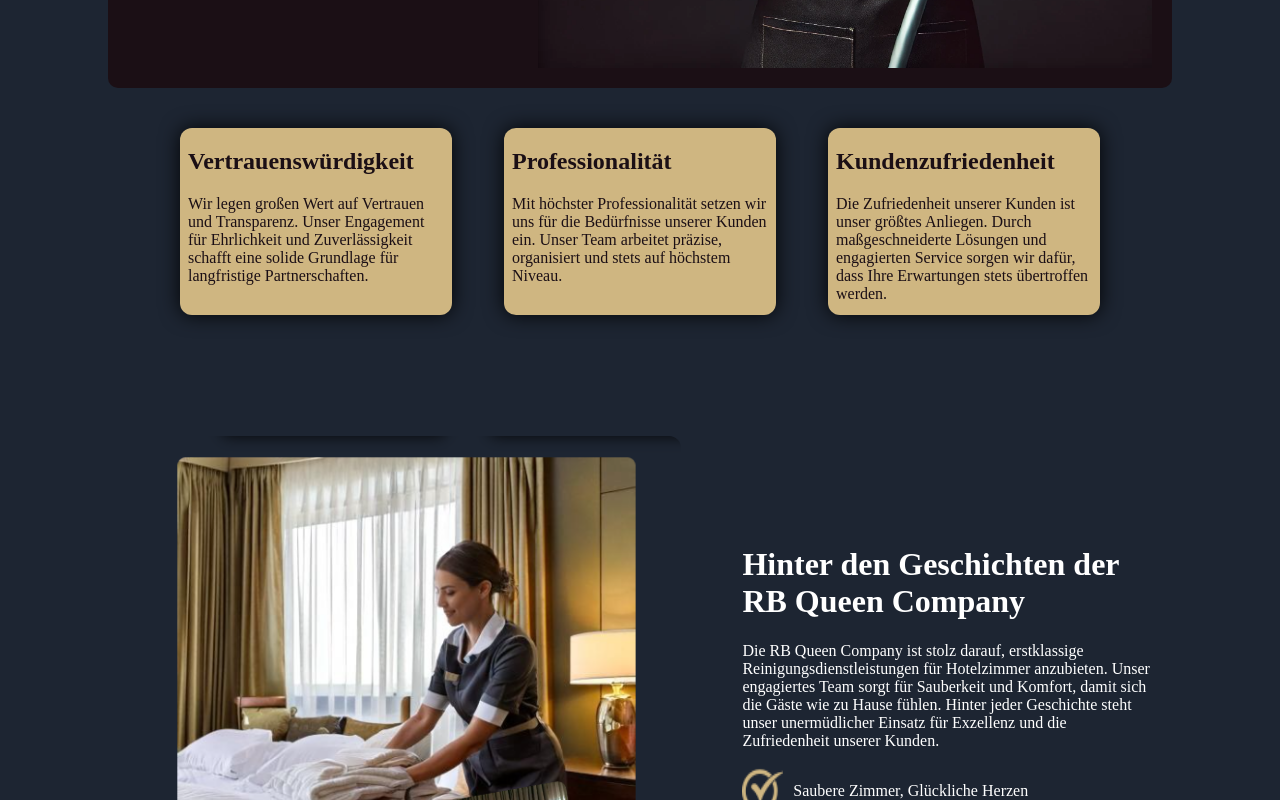
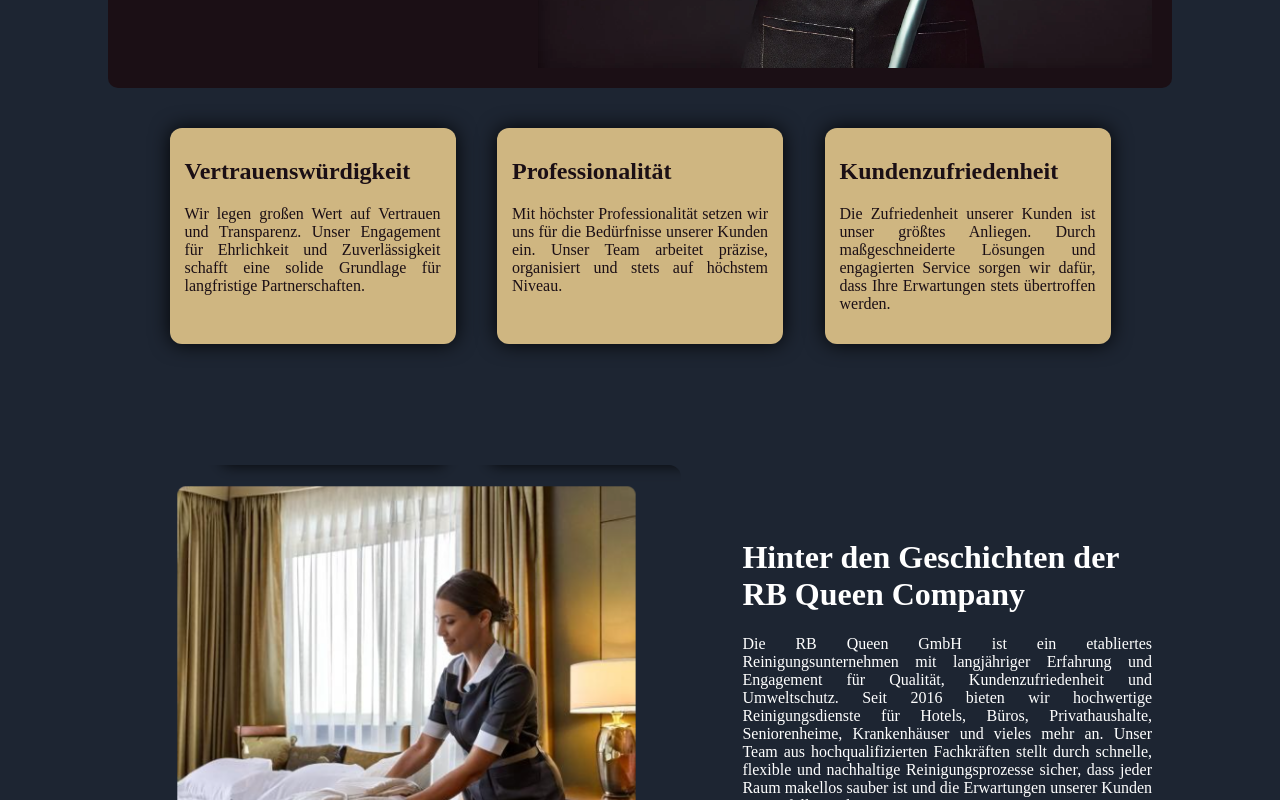
Before and after one commit to Yousef-khezri/RB-Queen, a React (Create React App) app: page / in a window 1280 px wide. Shown: the part 740-1540 px from the top of the page. Built offline with nearby package versions, Linux system fonts and the light colour scheme.

Commit message:
sixth commit

```diff
--- a/src/component/Main.css
+++ b/src/component/Main.css
@@ -85,11 +85,12 @@
 
 .item-qualities {
     width: 25%;
-    min-height: 177px;
+    /* min-width: 309px; */
+    min-height: 206px;
     background-color: #cfb681;
     color: #1b0f15;
-    padding: 0 8px;
-    padding-bottom: 10px;
+    padding: 0 15px;
+    padding-top: 10px;
     border-radius: 12px;
     box-shadow: 0 0 20px rgba(0, 0, 0, 0.9);
     cursor: pointer;
@@ -97,6 +98,10 @@
     opacity: 0; /* مخفی بودن در ابتدا */
     transform: scale(0.8);
     transition: transform 0.6s ease, opacity 0.6s ease;
+}
+
+.item-qualities p {
+    text-align: justify;
 }
 
 .item-qualities.left {
@@ -157,6 +162,10 @@
     gap: 10px;
 }
 
+.about-right p {
+    text-align: justify;
+}
+
 .item-about .item-checked {
     width: 10%;
 }
--- a/src/component/Main.js
+++ b/src/component/Main.js
@@ -6,8 +6,9 @@ function Main() {
 	const [description, setDescription] = useState("");
 
 	useEffect(() => {
-		const titleText = " Welcome to My Website";
-		const descriptionText = "This is a sample website created with React.";
+		const titleText = " Willkommen bei RB Queen GmbH";
+		const descriptionText =
+			"Ihrem Partner für Professionelle Reinigungsdienstleistungen! ";
 
 		let titleIndex = 0;
 		let descriptionIndex = 0;
@@ -115,29 +116,29 @@ function Main() {
 			<div className="about-qualities">
 				<div className="item-qualities left">
 					<h2>Vertrauenswürdigkeit</h2>
-					<span>
+					<p>
 						Wir legen großen Wert auf Vertrauen und Transparenz.
 						Unser Engagement für Ehrlichkeit und Zuverlässigkeit
 						schafft eine solide Grundlage für langfristige
 						Partnerschaften.
-					</span>
+					</p>
 				</div>
 				<div className="item-qualities center">
 					<h2>Professionalität</h2>
-					<span>
+					<p>
 						Mit höchster Professionalität setzen wir uns für die
 						Bedürfnisse unserer Kunden ein. Unser Team arbeitet
 						präzise, organisiert und stets auf höchstem Niveau.
-					</span>
+					</p>
 				</div>
 				<div className="item-qualities right">
 					<h2>Kundenzufriedenheit</h2>
-					<span>
+					<p>
 						Die Zufriedenheit unserer Kunden ist unser größtes
 						Anliegen. Durch maßgeschneiderte Lösungen und
 						engagierten Service sorgen wir dafür, dass Ihre
 						Erwartungen stets übertroffen werden.
-					</span>
+					</p>
 				</div>
 			</div>
 			{/* -------------------- End about-qualities ---------------------- */}
@@ -159,12 +160,16 @@ function Main() {
 				<div className="about-right">
 					<h1>Hinter den Geschichten der RB Queen Company</h1>
 					<p>
-						Die RB Queen Company ist stolz darauf, erstklassige
-						Reinigungsdienstleistungen für Hotelzimmer anzubieten.
-						Unser engagiertes Team sorgt für Sauberkeit und Komfort,
-						damit sich die Gäste wie zu Hause fühlen. Hinter jeder
-						Geschichte steht unser unermüdlicher Einsatz für
-						Exzellenz und die Zufriedenheit unserer Kunden.
+						Die RB Queen GmbH ist ein etabliertes
+						Reinigungsunternehmen mit langjähriger Erfahrung und
+						Engagement für Qualität, Kundenzufriedenheit und
+						Umweltschutz. Seit 2016 bieten wir hochwertige
+						Reinigungsdienste für Hotels, Büros, Privathaushalte,
+						Seniorenheime, Krankenhäuser und vieles mehr an. Unser
+						Team aus hochqualifizierten Fachkräften stellt durch
+						schnelle, flexible und nachhaltige Reinigungsprozesse
+						sicher, dass jeder Raum makellos sauber ist und die
+						Erwartungen unserer Kunden stets erfüllt werden.
 					</p>
 					<div className="item-about">
 						<img
@@ -272,68 +277,3 @@ function Main() {
 }
 
 export default Main;
-
-//----------------------------------------------------------------
-// import "./Main.css";
-// import React, { useEffect, useState } from "react";
-
-// function Main() {
-// 	const [title, setTitle] = useState("");
-// 	const [description, setDescription] = useState("");
-
-// 	useEffect(() => {
-// 		const titleText = "Welcome to My Website";
-// 		const descriptionText = "This is a sample website created with React.";
-
-// 		let titleIndex = 0;
-// 		let descriptionIndex = 0;
-
-// 		// انیمیشن نمایش حروف عنوان
-// 		const titleInterval = setInterval(() => {
-// 			if (titleIndex < titleText.length) {
-// 				setTitle((prev) => prev + titleText[titleIndex]);
-// 				titleIndex++;
-// 			} else {
-// 				clearInterval(titleInterval);
-// 			}
-// 		}, 100); // زمان بین نمایش حروف (میلی‌ثانیه)
-
-// 		// انیمیشن نمایش حروف توضیحات
-// 		const descriptionInterval = setInterval(() => {
-// 			if (descriptionIndex < descriptionText.length) {
-// 				setDescription(
-// 					(prev) => prev + descriptionText[descriptionIndex]
-// 				);
-// 				descriptionIndex++;
-// 			} else {
-// 				clearInterval(descriptionInterval);
-// 			}
-// 		}, 80); // زمان بین نمایش حروف (میلی‌ثانیه)
-
-// 		return () => {
-// 			clearInterval(titleInterval);
-// 			clearInterval(descriptionInterval);
-// 		};
-// 	}, []);
-
-// 	return (
-// 		<div className="main">
-// 			<div className="banner">
-// 				<div className="txt_banner">
-// 					<div>
-// 						<h1 className="title">{title}</h1>
-// 						<p className="description">{description}</p>
-// 					</div>
-// 					<button>Learn More</button>
-// 				</div>
-// 				<img
-// 					className="img_banner"
-// 					src="./images/Banner.webp"
-// 					alt="banner"
-// 				/>
-// 			</div>
-// 		</div>
-// 	);
-// }
-
-// export default Main;
```
